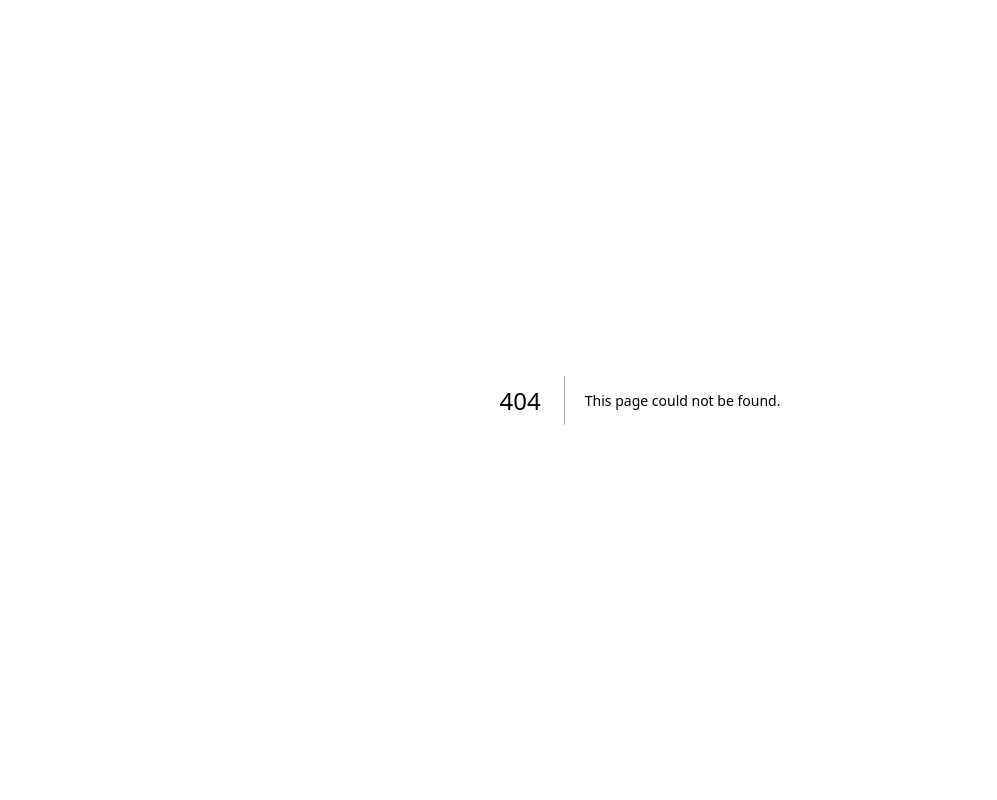
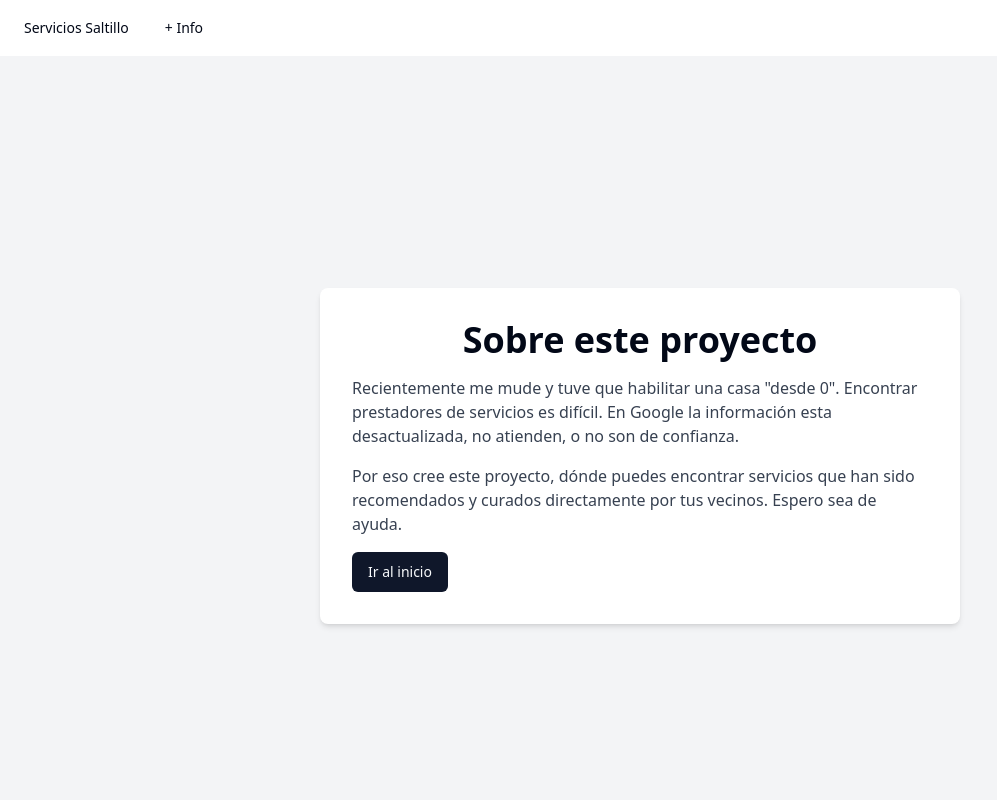
Before and after one commit to geramrico/next-notion-home-services, a Next.js app: page /about in a window 1280 px wide. Before the commit this address had no page. Shown: the top 800 px of the page, without its empty margins (0-997 px from the left). Built offline with nearby package versions, Linux system fonts and the light colour scheme.

Commit message:
ready for v1 deployment

```diff
--- /dev/null
+++ b/app/_components/CategoryButton.jsx
@@ -0,0 +1,25 @@
+'use client'
+
+import { Button } from '@/components/ui/button'
+import { cn } from '@/lib/utils'
+
+const CategoryButton = ({
+  category,
+  selectedCategories,
+  handleCategoryClick,
+}) => {
+  return (
+    <Button
+     size='sm'
+      key={category}
+      className={cn(
+        `ml-2 mb-2 md:mb-0 hover:bg-gray-500`,
+        selectedCategories.includes(category) ? 'bg-teal-500' : ''
+      )}
+      onClick={() => handleCategoryClick(category)}
+    >
+      {category}
+    </Button>
+  )
+}
+export default CategoryButton
--- /dev/null
+++ b/app/_components/Nav.jsx
@@ -0,0 +1,39 @@
+'use client'
+
+import {
+  NavigationMenu,
+  NavigationMenuContent,
+  NavigationMenuIndicator,
+  NavigationMenuItem,
+  NavigationMenuLink,
+  NavigationMenuList,
+  NavigationMenuTrigger,
+  NavigationMenuViewport,
+} from '@/components/ui/navigation-menu'
+
+import { navigationMenuTriggerStyle } from '@/components/ui/navigation-menu'
+
+import Link from 'next/link'
+const Nav = () => {
+  return (
+    <NavigationMenu className='p-2'>
+      <NavigationMenuList>
+        <NavigationMenuItem>
+          <Link href="/" legacyBehavior passHref>
+            <NavigationMenuLink className={navigationMenuTriggerStyle()}>
+              <span className='text-bold'>Servicios Saltillo</span>
+            </NavigationMenuLink>
+          </Link>
+        </NavigationMenuItem>
+        <NavigationMenuItem>
+          <Link href="/about" legacyBehavior passHref>
+            <NavigationMenuLink className={navigationMenuTriggerStyle()}>
+              + Info
+            </NavigationMenuLink>
+          </Link>
+        </NavigationMenuItem>
+      </NavigationMenuList>
+    </NavigationMenu>
+  )
+}
+export default Nav
--- a/app/_components/ServiceCard.jsx
+++ b/app/_components/ServiceCard.jsx
@@ -15,9 +15,8 @@
 import { Button } from '@/components/ui/button'
 
 function ServiceCard({ service }) {
-  console.log(service)
   return (
-    <Card key={service.id} className="flex flex-col h-full">
+    <Card className="flex flex-col h-full">
       <div className="flex flex-col md:flex-row">
         <CardHeader className="flex-grow">
           <CardTitle>{service.name}</CardTitle>
@@ -29,14 +28,19 @@
             >
               {service.phone}
             </a>
-            <p>{service.description}</p>
+
+            {service.description}
           </CardDescription>
         </CardHeader>
 
-        <CardContent className="flex-grow flex-col align-middle">
-          <div className="flex flex-wrap mt-2 mb-2 justify-start">
+        <CardContent className="flex-grow flex-col sm:pt-6 items-center">
+          <div id="badge-container" className="flex flex-wrap my-2">
             {service.categories.map((category, index) => (
-              <Badge variant="secondary" key={index} className="ml-2">
+              <Badge
+                variant="secondary"
+                key={index}
+                className="ml-2 mb-2 px-4 py-2"
+              >
                 {category}
               </Badge>
             ))}
@@ -44,7 +48,10 @@
         </CardContent>
 
         <CardFooter className="sm:pt-6">
-          <Button className="w-full hover:bg-teal-600 focus:bg-teal-600">
+          <Button
+            className="w-full hover:bg-teal-600 focus:bg-teal-600"
+            size="sm"
+          >
             <Link href={`https://api.whatsapp.com/send?phone=${service.phone}`}>
               Envía un mensaje
             </Link>
--- a/app/_components/ServicesDashboard.jsx
+++ b/app/_components/ServicesDashboard.jsx
@@ -1,39 +1,50 @@
 'use client'
 
-import Link from 'next/link'
-import {
-  Card,
-  CardDescription,
-  CardHeader,
-  CardTitle,
-  CardContent,
-  CardFooter,
-} from '@/components/ui/card'
+import { useState } from 'react'
 
-import { Badge } from '@/components/ui/badge'
+import ServiceCard from './ServiceCard'
+import CategoryButton from './CategoryButton'
 
-import { PhoneCallIcon } from 'lucide-react'
+const ServicesDashboard = ({ services, categories }) => {
+  const [selectedCategories, setSelectedCategories] = useState([])
 
-import { Button } from '@/components/ui/button'
-import ServiceCard from './ServiceCard'
-import { useMemo, useState } from 'react'
+  const handleCategoryClick = (category) => {
+    setSelectedCategories((prevSelected) => {
+      if (prevSelected.includes(category)) {
+        return prevSelected.filter((cat) => cat !== category)
+      } else {
+        return [...prevSelected, category]
+      }
+    })
+  }
 
-const ServicesDashboard = ({ services }) => {
-  const [selectedCategories, setSelectedCategories] = useState(new Set())
-  const [serviceList, setServiceList] = useState(services)
-
-  const allCategories = useMemo(() => {
-    return Array.from(new Set(services.flatMap(service => service.categories)));
-  }, [services]);
-
-  console.log(allCategories)
+  // Filter services based on selected categories
+  const filteredServices = services.filter(
+    (service) =>
+      selectedCategories.length === 0 ||
+      selectedCategories.some((cat) => service.categories.includes(cat))
+  )
 
   return (
-    <div className="grid grid-cols-1 gap-4">
-      {services.map((service) => (
-        <ServiceCard service={service} />
-      ))}
-    </div>
+    <>
+      <h2 className="text-md pb-4">Selecciona:</h2>
+      <div className="grid grid-cols-1 gap-4">
+        <div className="flex flex-wrap md:w-2/3 justify-start">
+          {categories.map((category) => (
+            <CategoryButton
+              key={category}
+              category={category}
+              selectedCategories={selectedCategories}
+              handleCategoryClick={handleCategoryClick}
+            />
+          ))}
+        </div>
+
+        {filteredServices.map((service) => (
+          <ServiceCard service={service} key={service.id} />
+        ))}
+      </div>
+    </>
   )
 }
 export default ServicesDashboard
--- /dev/null
+++ b/app/about/page.js
@@ -0,0 +1,30 @@
+import Link from 'next/link'
+import { Button } from '@/components/ui/button'
+
+const page = () => {
+  return (
+    <div className="flex justify-center items-center h-screen bg-gray-100">
+      <div className="bg-white p-8 rounded-lg shadow-md w-full md:w-2/3 lg:w-1/2">
+        <h1 className="text-2xl md:text-4xl font-bold mb-4 text-center">
+          Sobre este proyecto
+        </h1>
+        <p className="text-base text-gray-700">
+          Recientemente me mude y tuve que habilitar una casa "desde 0".
+          Encontrar prestadores de servicios es difícil. En Google la
+          información esta desactualizada, no atienden, o no son de confianza.
+        </p>
+        <p className="mt-4 text-base text-gray-700">
+          Por eso cree este proyecto, dónde puedes encontrar servicios que han
+          sido recomendados y curados directamente por tus vecinos. Espero sea
+          de ayuda.
+        </p>
+        <Button className='mt-4'>
+          <Link href={'/'}>
+            Ir al inicio
+          </Link>
+        </Button>
+      </div>
+    </div>
+  )
+}
+export default page
--- a/app/layout.js
+++ b/app/layout.js
@@ -1,18 +1,24 @@
+import './globals.css'
 import { SiteFooter } from '@/components/site-footer'
-import './globals.css'
+import Nav from './_components/Nav'
+
+
 
 export const metadata = {
-  title: 'Create Next App',
-  description: 'Generated by create next app',
+  title: 'Servicios Saltillo',
+  description: 'Servicios del Hogar recomendados por tus vecinos.',
 }
 
 export default function RootLayout({ children }) {
   return (
-    <html lang="en">
-      <div className="relative flex min-h-screen flex-col">
-        <div className="flex-1">{children}</div>
-      </div>
-      <SiteFooter />
+    <html lang="en" suppressHydrationWarning>
+      <body>
+        <Nav/>
+        <div className="relative flex min-h-screen flex-col">
+          <div className="flex-1">{children}</div>
+        </div>
+        <SiteFooter />
+      </body>
     </html>
   )
 }
--- a/app/page.js
+++ b/app/page.js
@@ -29,6 +29,9 @@
       description: item.properties.Description.rich_text[0]?.plain_text,
     }
   })
+
+  const categories = getUniqueCategories(services)
+
   return (
     <div className="container relative">
       <PageHeader className="pb-8">
@@ -40,9 +43,21 @@
 
       <section className="block">
         <div className="overflow-hidden rounded-lg border bg-background shadow p-4">
-          <ServicesDashboard services={services} />
+          <ServicesDashboard services={services} categories={categories} />
         </div>
       </section>
     </div>
   )
 }
+
+function getUniqueCategories(services) {
+  const categories = new Set()
+
+  services.forEach((service) => {
+    service.categories.forEach((category) => {
+      categories.add(category)
+    })
+  })
+
+  return [...categories]
+}
--- a/components/site-footer.jsx
+++ b/components/site-footer.jsx
@@ -14,7 +14,7 @@
           >
             geramrico
           </a>
-          . Quieres desarrollar una app, mandame un{' '}
+          . Mandame un{' '}
           <a
             href={siteConfig.links.mail}
             target="_blank"
--- /dev/null
+++ b/components/ui/navigation-menu.jsx
@@ -0,0 +1,104 @@
+import * as React from "react"
+import * as NavigationMenuPrimitive from "@radix-ui/react-navigation-menu"
+import { cva } from "class-variance-authority"
+import { ChevronDown } from "lucide-react"
+
+import { cn } from "@/lib/utils"
+
+const NavigationMenu = React.forwardRef(({ className, children, ...props }, ref) => (
+  <NavigationMenuPrimitive.Root
+    ref={ref}
+    className={cn(
+      "relative z-10 flex max-w-max flex-1 items-center justify-center",
+      className
+    )}
+    {...props}>
+    {children}
+    <NavigationMenuViewport />
+  </NavigationMenuPrimitive.Root>
+))
+NavigationMenu.displayName = NavigationMenuPrimitive.Root.displayName
+
+const NavigationMenuList = React.forwardRef(({ className, ...props }, ref) => (
+  <NavigationMenuPrimitive.List
+    ref={ref}
+    className={cn(
+      "group flex flex-1 list-none items-center justify-center space-x-1",
+      className
+    )}
+    {...props} />
+))
+NavigationMenuList.displayName = NavigationMenuPrimitive.List.displayName
+
+const NavigationMenuItem = NavigationMenuPrimitive.Item
+
+const navigationMenuTriggerStyle = cva(
+  "group inline-flex h-10 w-max items-center justify-center rounded-md bg-background px-4 py-2 text-sm font-medium transition-colors hover:bg-accent hover:text-accent-foreground focus:bg-accent focus:text-accent-foreground focus:outline-none disabled:pointer-events-none disabled:opacity-50 data-[active]:bg-accent/50 data-[state=open]:bg-accent/50"
+)
+
+const NavigationMenuTrigger = React.forwardRef(({ className, children, ...props }, ref) => (
+  <NavigationMenuPrimitive.Trigger
+    ref={ref}
+    className={cn(navigationMenuTriggerStyle(), "group", className)}
+    {...props}>
+    {children}{" "}
+    <ChevronDown
+      className="relative top-[1px] ml-1 h-3 w-3 transition duration-200 group-data-[state=open]:rotate-180"
+      aria-hidden="true" />
+  </NavigationMenuPrimitive.Trigger>
+))
+NavigationMenuTrigger.displayName = NavigationMenuPrimitive.Trigger.displayName
+
+const NavigationMenuContent = React.forwardRef(({ className, ...props }, ref) => (
+  <NavigationMenuPrimitive.Content
+    ref={ref}
+    className={cn(
+      "left-0 top-0 w-full data-[motion^=from-]:animate-in data-[motion^=to-]:animate-out data-[motion^=from-]:fade-in data-[motion^=to-]:fade-out data-[motion=from-end]:slide-in-from-right-52 data-[motion=from-start]:slide-in-from-left-52 data-[motion=to-end]:slide-out-to-right-52 data-[motion=to-start]:slide-out-to-left-52 md:absolute md:w-auto ",
+      className
+    )}
+    {...props} />
+))
+NavigationMenuContent.displayName = NavigationMenuPrimitive.Content.displayName
+
+const NavigationMenuLink = NavigationMenuPrimitive.Link
+
+const NavigationMenuViewport = React.forwardRef(({ className, ...props }, ref) => (
+  <div className={cn("absolute left-0 top-full flex justify-center")}>
+    <NavigationMenuPrimitive.Viewport
+      className={cn(
+        "origin-top-center relative mt-1.5 h-[var(--radix-navigation-menu-viewport-height)] w-full overflow-hidden rounded-md border bg-popover text-popover-foreground shadow-lg data-[state=open]:animate-in data-[state=closed]:animate-out data-[state=closed]:zoom-out-95 data-[state=open]:zoom-in-90 md:w-[var(--radix-navigation-menu-viewport-width)]",
+        className
+      )}
+      ref={ref}
+      {...props} />
+  </div>
+))
+NavigationMenuViewport.displayName =
+  NavigationMenuPrimitive.Viewport.displayName
+
+const NavigationMenuIndicator = React.forwardRef(({ className, ...props }, ref) => (
+  <NavigationMenuPrimitive.Indicator
+    ref={ref}
+    className={cn(
+      "top-full z-[1] flex h-1.5 items-end justify-center overflow-hidden data-[state=visible]:animate-in data-[state=hidden]:animate-out data-[state=hidden]:fade-out data-[state=visible]:fade-in",
+      className
+    )}
+    {...props}>
+    <div
+      className="relative top-[60%] h-2 w-2 rotate-45 rounded-tl-sm bg-border shadow-md" />
+  </NavigationMenuPrimitive.Indicator>
+))
+NavigationMenuIndicator.displayName =
+  NavigationMenuPrimitive.Indicator.displayName
+
+export {
+  navigationMenuTriggerStyle,
+  NavigationMenu,
+  NavigationMenuList,
+  NavigationMenuItem,
+  NavigationMenuContent,
+  NavigationMenuTrigger,
+  NavigationMenuLink,
+  NavigationMenuIndicator,
+  NavigationMenuViewport,
+}
--- a/package.json
+++ b/package.json
@@ -13,6 +13,7 @@
     "@radix-ui/react-checkbox": "^1.0.4",
     "@radix-ui/react-dropdown-menu": "^2.0.5",
     "@radix-ui/react-icons": "^1.3.0",
+    "@radix-ui/react-navigation-menu": "^1.1.3",
     "@radix-ui/react-slot": "^1.0.2",
     "@tanstack/react-table": "^8.9.7",
     "autoprefixer": "10.4.15",
```
Also changed, not shown: 1 other file (tests, documents, lock files or other folders).
